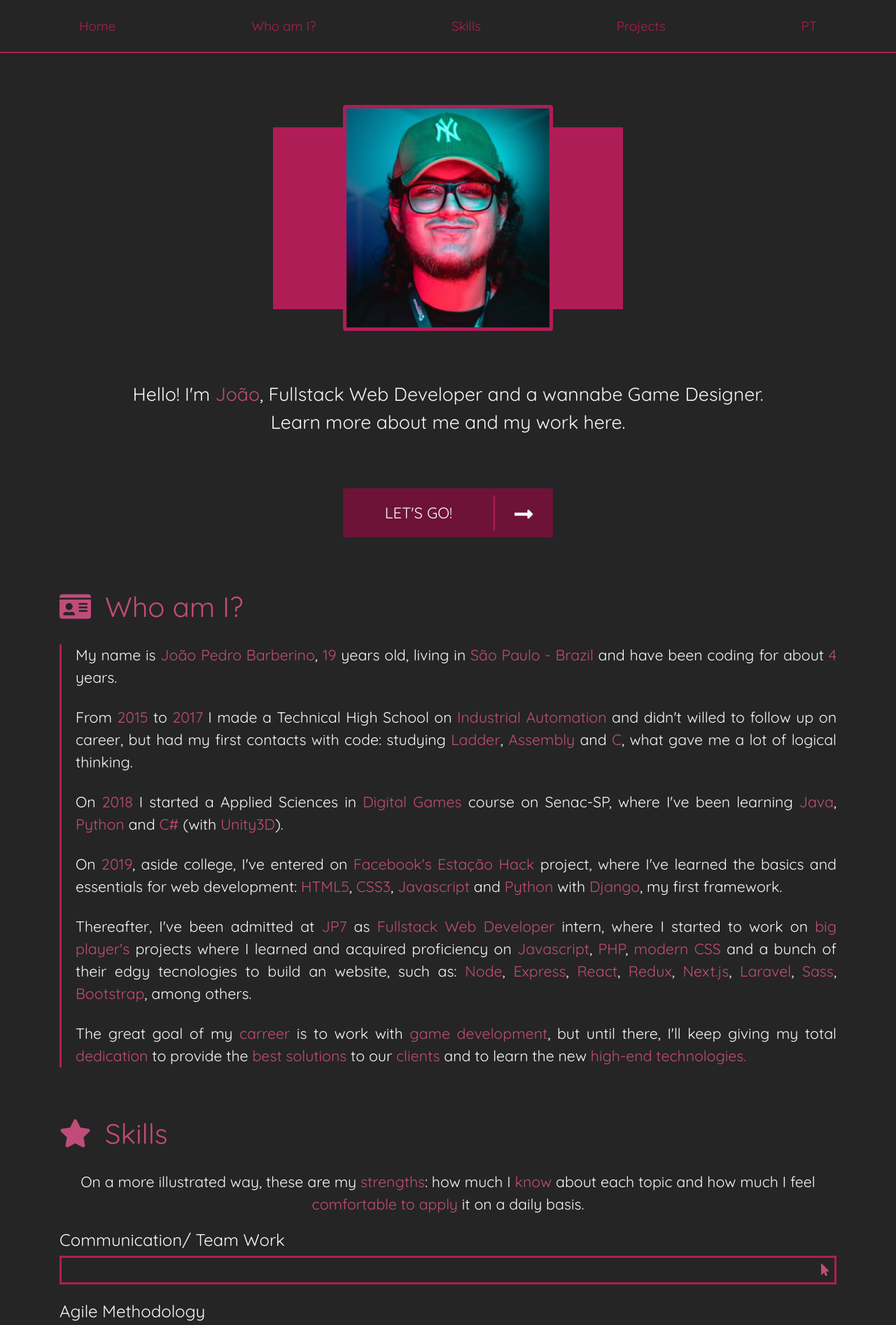
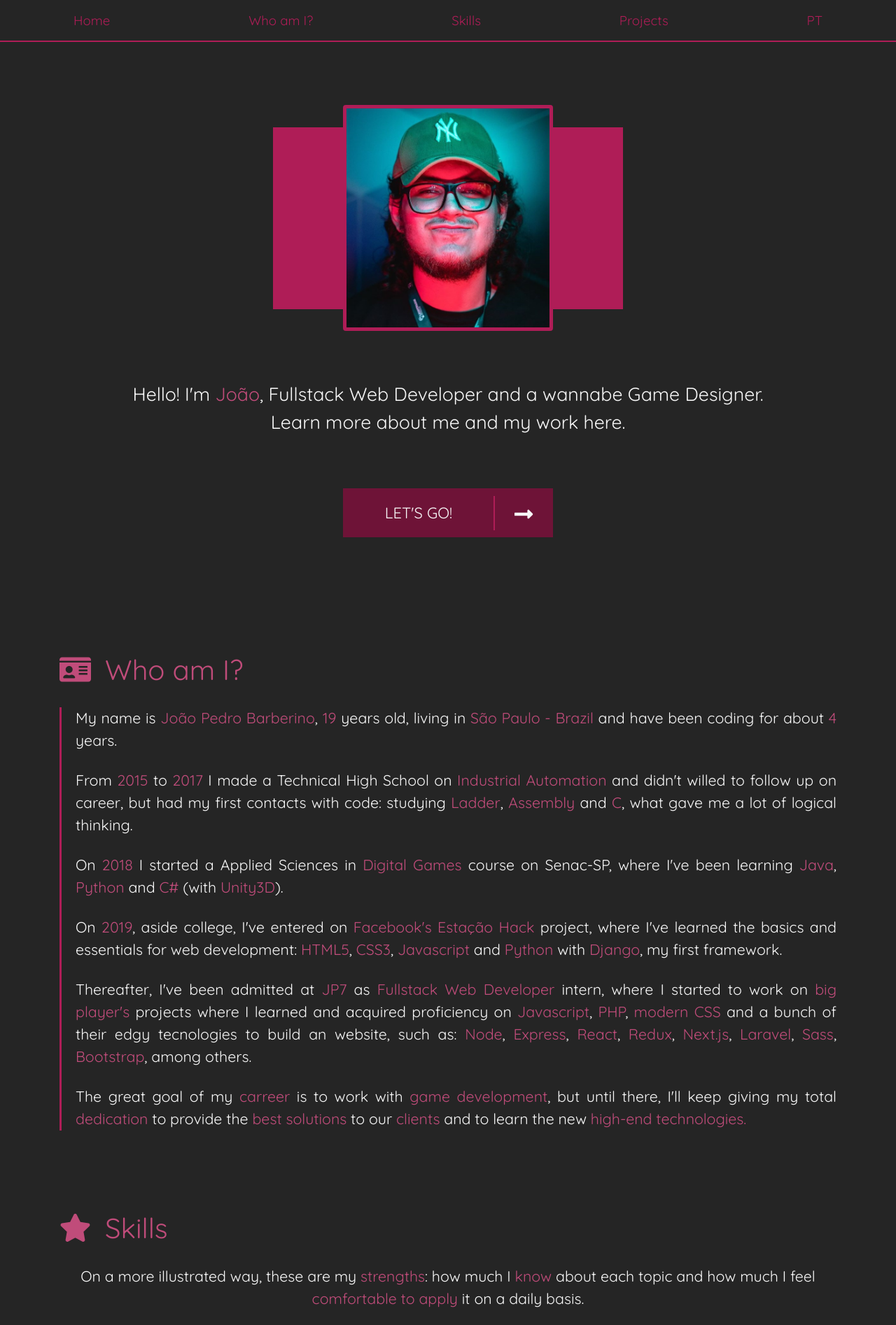
Before and after one commit to joaopbarberino/portfolio, a React (Create React App) app: page / in a window 1280 px wide. Shown: the top 1894 px of the page at 70% size. Built offline with nearby package versions, Linux system fonts and the light colour scheme.

Commit message:
Fix links and page scroll

```diff
--- a/src/components/Header.js
+++ b/src/components/Header.js
@@ -19,22 +19,24 @@ const StyledNavbarContainer = styled(Container)`
     padding: 0;
 
     .nav-item {
-      transition: all .2s;
-      padding: 15px 20px;
-
       a {
-          color: ${colors.pink};
-          font-size: 14pt;
+        transition: all .2s;
+        padding: 15px 20px;
+        color: ${colors.pink};
+        font-size: 14pt;
       }
 
       &:hover:not(.mobile-language-button) {
-        padding: 20px 25px;
-
+        background-color: ${colors.pink};
         a {
           color: ${colors.light};
           font-size: 16pt;
+          padding: 20px 25px;
         }
-        background-color: ${colors.pink};
+      }
+
+      &:focus {
+        outline: none;
       }
     }
 
@@ -120,7 +122,7 @@ const Header = () => {
                 className='d-none d-md-block'
                 onClick={() => toggleLanguage()}
               >
-                <NavLink href='#projects'>
+                <NavLink href='#'>
                   {language === 'en' ? 'PT' : 'EN'}
                 </NavLink>
               </NavItem>
@@ -130,7 +132,7 @@ const Header = () => {
             className='d-md-none mobile-language-button'
             onClick={() => toggleLanguage()}
           >
-            <NavLink href='#projects'>
+            <NavLink href='#'>
               {language === 'en' ? 'PT' : 'EN'}
             </NavLink>
           </NavItem>
--- a/src/components/HomeButton.js
+++ b/src/components/HomeButton.js
@@ -105,7 +105,7 @@ const StyledButton = styled.a`
 
 const HomeButton = props => {
     return (
-        <StyledButton href='#' role='button'>
+        <StyledButton href='#who' role='button'>
             <span>{props.text}</span>
             <div className='icon'>
                 <FontAwesomeIcon icon={faLongArrowAltRight} />
--- a/src/sections/Skills.js
+++ b/src/sections/Skills.js
@@ -9,6 +9,8 @@ import { colors } from '../helpers/styles';
 import AppContext from '../components/AppContext';
 
 const StyledSkillsContainer = styled(Container)`
+    padding-top: 90px;
+
     h1 {
         color: ${colors.lightPink};
 
--- a/src/sections/Who.js
+++ b/src/sections/Who.js
@@ -10,8 +10,8 @@ import { faIdCard } from '@fortawesome/free-solid-svg-icons';
 
 const StyledWhoContainer = styled(Container)`
     color: ${colors.light};
-    margin-bottom: 70px;
     text-align: justify;
+    padding-top: 90px;
 
     h1 {
         color: ${colors.lightPink};
```
